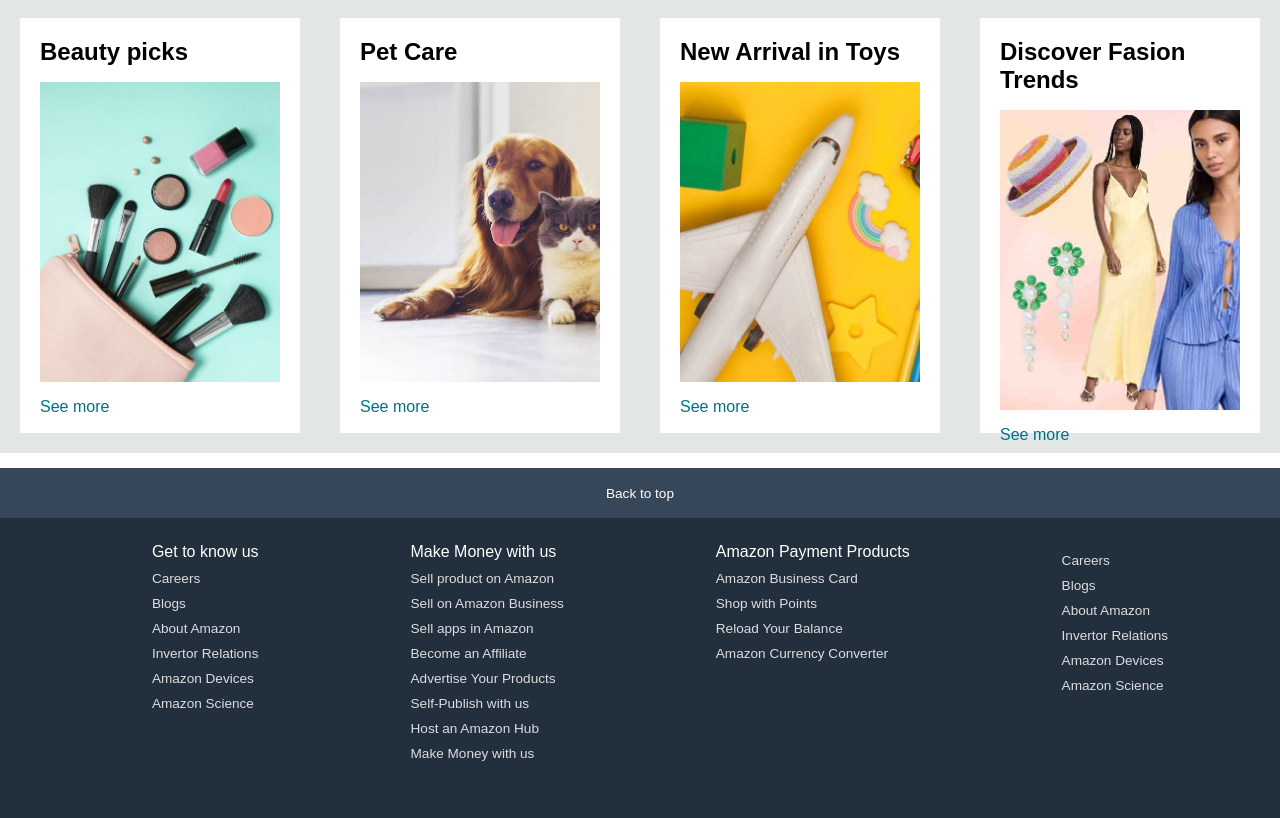
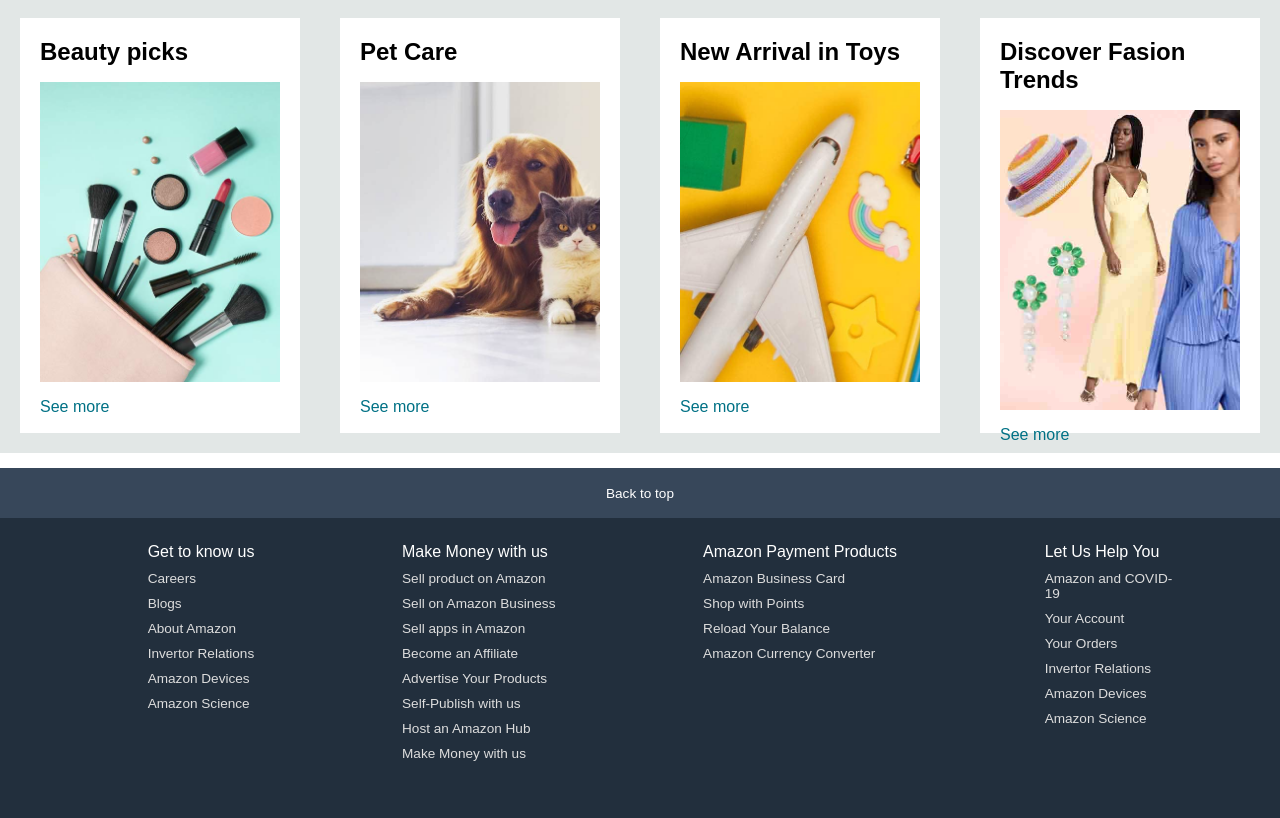
Before and after one commit to Hannan-Mujahid/Amazon_Web, a plain HTML site: page index.html in a window 1280 px wide. Shown: the part 926-1744 px from the top of the page. Drawn offline with Linux system fonts and the light colour scheme.

Commit message:
update code

```diff
--- a/index.html
+++ b/index.html
@@ -179,10 +179,10 @@
                 <a >Amazon Currency Converter</a>
             </ul>
             <ul>
-                <p></p>
-                <a >Careers</a>
-                <a >Blogs</a>
-                <a >About Amazon</a>
+                <p>Let Us Help You</p>
+                <a >Amazon and COVID-<br> 19</a>
+                <a >Your Account</a>
+                <a >Your Orders</a>
                 <a >Invertor Relations</a>
                 <a >Amazon Devices</a>
                 <a >Amazon Science</a>
```
